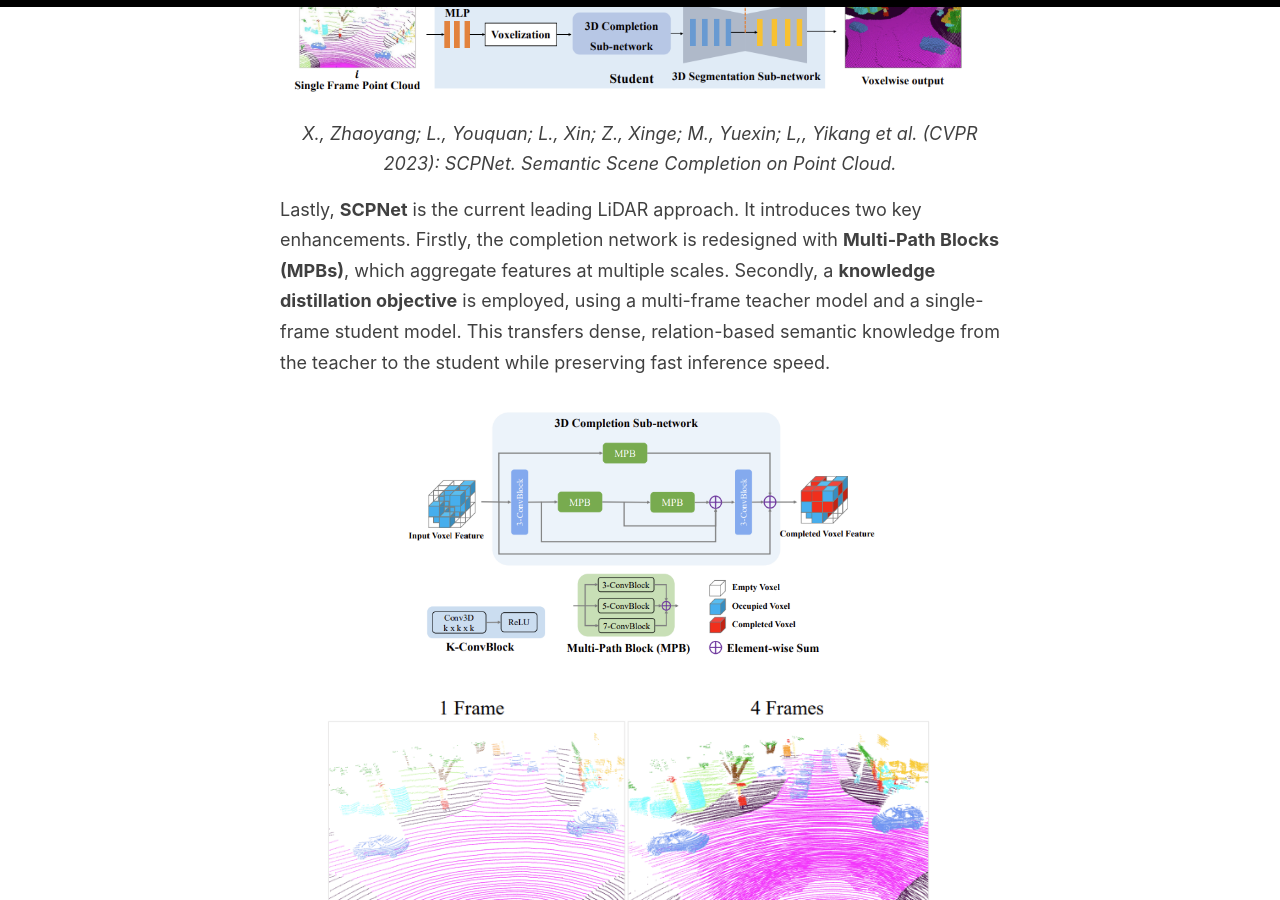
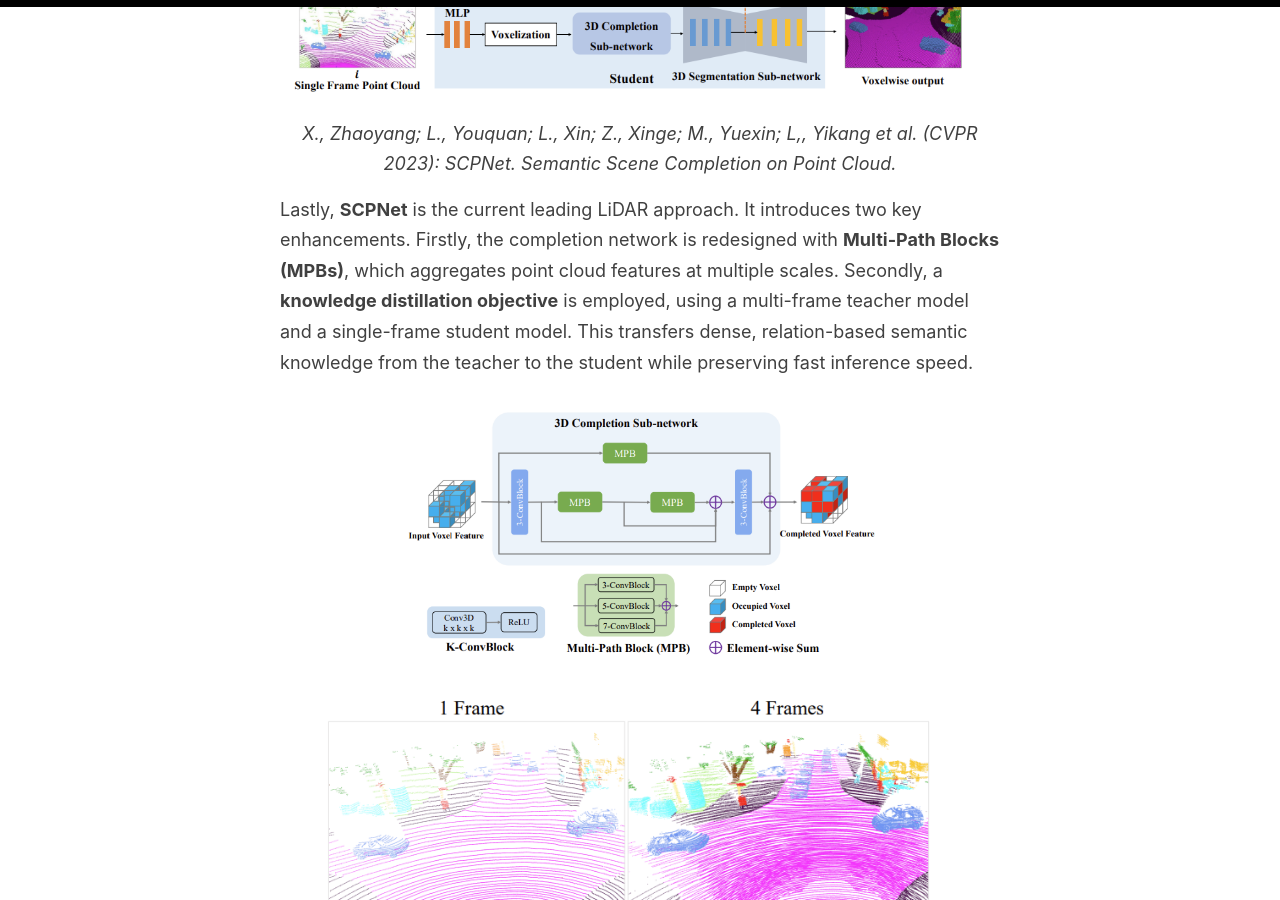
Before and after one commit to KSonPham/KSonPham.github.io, a Jekyll site: the page built from _posts/2023-7-06-Vox-Former.md, in a window 1280 px wide and 900 px high, scrolled down 4054 px. Built offline with Jekyll 4.4.1, drawn with Linux system fonts in a browser that asks for light colours; formulas are drawn with MathJax 3; comment, search, counter and statistics services are not loaded.

Commit message:
Update 2023-7-06-Vox-Former.md

```diff
--- a/_posts/2023-7-06-Vox-Former.md
+++ b/_posts/2023-7-06-Vox-Former.md
@@ -66,7 +66,7 @@ In this section, I'm going to present three papers that I think are the most rel
   <p style="text-align:center;font-style:italic;">X., Zhaoyang; L., Youquan; L., Xin; Z., Xinge; M., Yuexin; L,, Yikang et al. (CVPR 2023): SCPNet. Semantic Scene Completion on Point Cloud.</p>
 </div>
 
-Lastly, **SCPNet** is the current leading LiDAR approach. It introduces two key enhancements. Firstly, the completion network is redesigned with **Multi-Path Blocks (MPBs)**, which aggregate features at multiple scales. Secondly, a **knowledge distillation objective** is employed, using a multi-frame teacher model and a single-frame student model. This transfers dense, relation-based semantic knowledge from the teacher to the student while preserving fast inference speed.
+Lastly, **SCPNet** is the current leading LiDAR approach. It introduces two key enhancements. Firstly, the completion network is redesigned with **Multi-Path Blocks (MPBs)**, which aggregates point cloud features at multiple scales. Secondly, a **knowledge distillation objective** is employed, using a multi-frame teacher model and a single-frame student model. This transfers dense, relation-based semantic knowledge from the teacher to the student while preserving fast inference speed.
 
 
 <div align="center">
```
